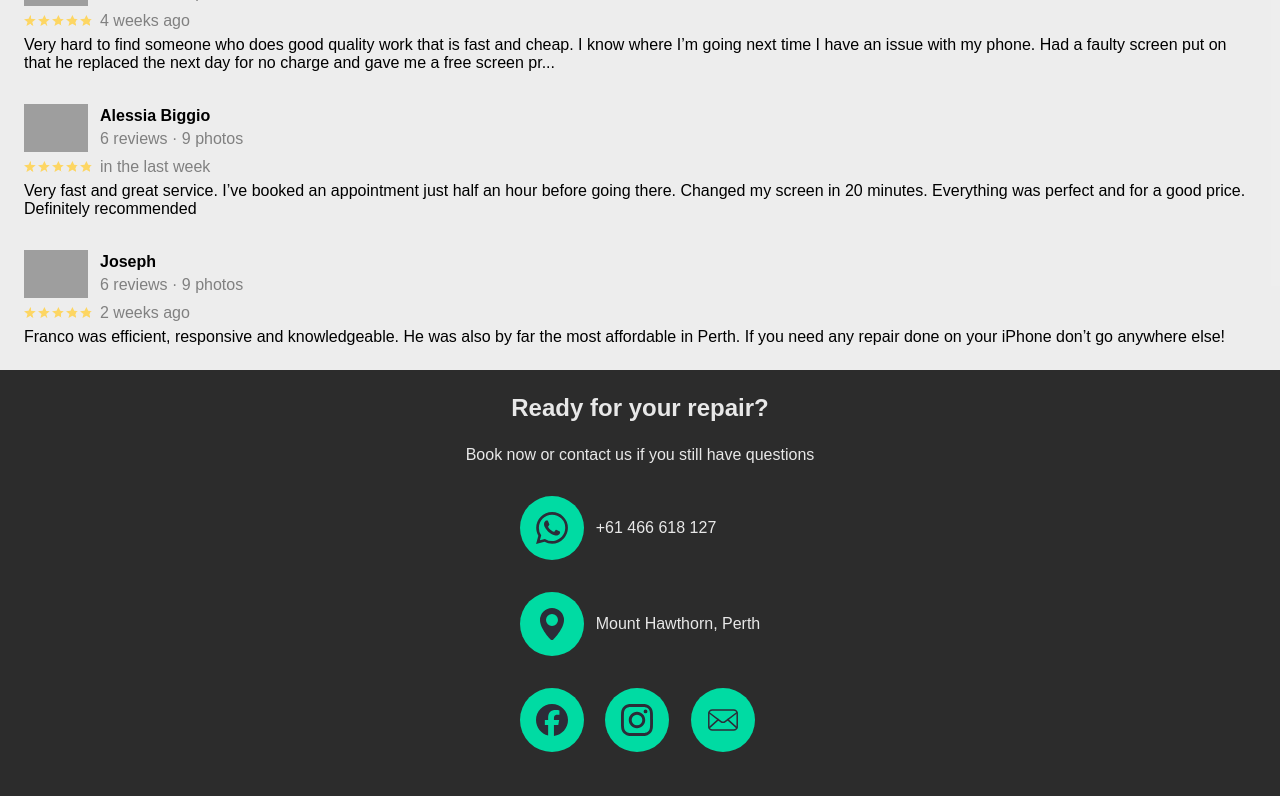
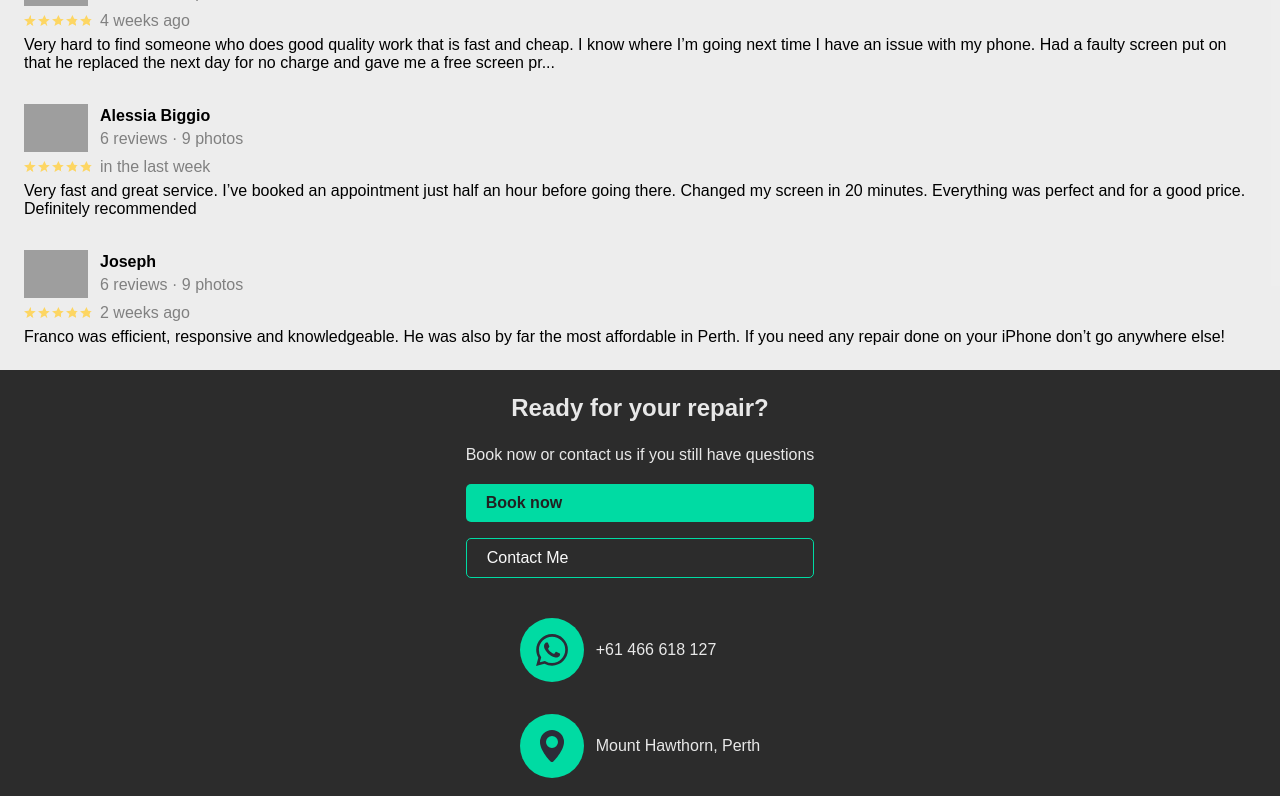
Before and after one commit to Niffxd/iPhoneLooP, a React (Vite) app: page / in a window 1280 px wide. Shown: the part 2001-2797 px from the top of the page. Built offline with nearby package versions, Linux system fonts and the light colour scheme; grey boxes are pictures that could not be loaded; a web font is replaced by a local one.

Commit message:
adding 5.1 section

```diff
--- a/src/components/BtnBook/index.jsx
+++ b/src/components/BtnBook/index.jsx
@@ -1,23 +1,10 @@
-import { Link } from 'react-router-dom'; // eslint-disable-line
+import { Link } from 'react-router-dom'; //eslint-disable-line
 import style from './BtnBook.module.css';
 
-export default function BtnBook (customStyle, type, link, text) {
-  // return type === 'bookNow'
-  //   ? <Link className={style.link_to_book} style={customStyle} to='/system.html' target='_blank'>
-  //       Book now
-  //     </Link>
-  //   : <Link className={style.link_to_book} style={customStyle} to='/system.html' target='_blank'>
-  //       Book now
-  //     </Link>;
-
-  switch (type) {
-    case 'bookNow':
-      return <Link className={style.link_to_book} style={customStyle} to='/system.html' target='_blank'>
-                Book now
-              </Link>;
-    case 'normal':
-      return <Link className={style.link_to_book} style={customStyle} to={link} target='_blank'>
-                {text}
-              </Link>;
-  }
+export default function BtnBook ({ customStyle, link, text = 'basic' }) {
+  return (
+    <Link className={style.link_to_book} style={customStyle} to={link} target='_blank'>
+      {text}
+    </Link>
+  );
 }
--- a/src/components/Footer/contactItems.js
+++ b/src/components/Footer/contactItems.js
@@ -43,3 +43,7 @@ export const contactItems = [
     text: 'phonelooperth@gmail.com'
   }
 ];
+
+export const obtainLink = queryLink => contactItems.find(element => element.name.toLowerCase() === queryLink).link;
+export const obtainName = queryName => contactItems.find(element => element.name.toLowerCase() === queryName).name;
+export const obtainText = queryText => contactItems.find(element => element.name.toLowerCase() === queryText).text;
--- a/src/components/HomeSlider/HomeSlider.module.css
+++ b/src/components/HomeSlider/HomeSlider.module.css
@@ -18,8 +18,8 @@
   position: relative;
   width: 100%;
   height: calc(100vh - 74px);
-  /* min-height: 400px; */ /* TODO: DESCOMENTAR CUANDO SE TERMINE LA HOME */
-  /* max-height: 600px; */ /* TODO: DESCOMENTAR CUANDO SE TERMINE LA HOME */
+  min-height: 600px;
+  max-height: 750px;
   position: relative;
   background-image: url('../../assets/images/wallpapers/image1.webp');
   background-position: center;
--- a/src/components/HomeSlider/index.jsx
+++ b/src/components/HomeSlider/index.jsx
@@ -25,7 +25,7 @@ export default function HomeSlider () {
     <div className={style.second_image} id={style.second_image} />
     <div className={style.text_description}>
       <h1>Hi, I'm Franco. I'm an iPhone repair expert, specialized in motherboard repairs</h1>
-      <BtnBook />
+      <BtnBook text='Book now' link='/system.html' />
     </div>
    </div>
   );
--- a/src/components/ReadyForYourRepair/ReadyForYourRepair.module.css
+++ b/src/components/ReadyForYourRepair/ReadyForYourRepair.module.css
@@ -9,3 +9,9 @@
     color: var(--color-secondary);
   }
 }
+
+.btn_container {
+  display: flex;
+  flex-direction: column;
+  margin-top: 12px;
+}
--- a/src/components/ReadyForYourRepair/index.jsx
+++ b/src/components/ReadyForYourRepair/index.jsx
@@ -1,15 +1,33 @@
-import { Link } from 'react-router-dom'; //eslint-disable-line
-import BtnBook from '../BtnBook';
+import { obtainLink } from '../Footer/contactItems';
+import BtnBook from '../BtnBook'; //eslint-disable-line
 import style from './ReadyForYourRepair.module.css';
 
 export default function ReadyForYourRepair () {
+  const BookNowStyle = {
+    width: '100%',
+    margin: '8px 0',
+    borderRadius: '5px'
+  };
+
+  const commonStyle = {
+    width: '100%',
+    margin: '8px 0',
+    borderRadius: '5px',
+    border: '1px solid var(--color-logo-2)',
+    backgroundColor: 'transparent',
+    color: 'var(--color-white)',
+    fontWeight: '400'
+  };
+
+  const getLink = obtainLink('whatsapp');
+
   return (
     <section className={style.ready_container}>
       <h1>Ready for your repair?</h1>
       <p>Book now or contact us if you still have questions</p>
       <div className={style.btn_container}>
-        <BtnBook style={{ color: 'white' }} type={'bookNow'} />
-
+        <BtnBook text={'Book now'} link='/system.html' customStyle={BookNowStyle}/>
+        <BtnBook text={'Contact Me'} link={getLink} customStyle={commonStyle}/>
       </div>
     </section>
   );
```
